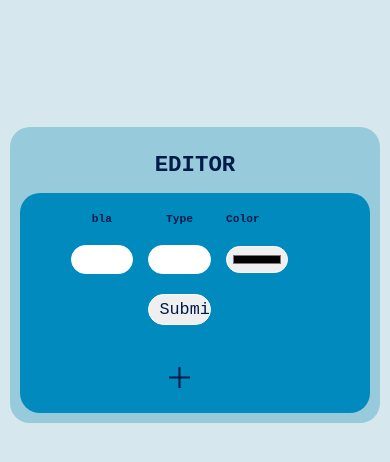
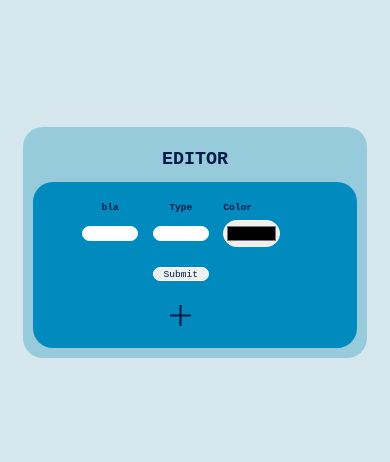
Before and after one commit to Z-Daria/untitled, a website built with webpack: page index.html in a window 390 px wide. Both pictures are taken after a click on the element 179 px from the left and 278 px from the top of the page. Built offline with nearby package versions, Linux system fonts and the light colour scheme.

Commit message:
Added media queries

```diff
--- a/index.html
+++ b/index.html
@@ -3,8 +3,8 @@
 <head>
     <meta charset="UTF-8">
     <meta name="viewport" content="width=device-width, initial-scale=1.0">
-    <title>Document</title>
-    <link href="./style.css" rel="stylesheet" type="text/css" />
+    <title>Editor</title>
+
 </head>
 <body>
     <main>
@@ -50,7 +50,6 @@
     src="https://code.jquery.com/jquery-3.2.1.min.js"
     integrity="sha256-hwg4gsxgFZhOsEEamdOYGBf13FyQuiTwlAQgxVSNgt4="
     crossorigin="anonymous"></script>
-    <script src="./main.js" type="module"></script>
     <script src="./dist/index_bundle.js"></script>
 </body>
 </html>
--- a/style.css
+++ b/style.css
@@ -55,13 +55,17 @@ main {
     padding: 20px;
     display: grid;
     /* grid-template-rows: 1fr 1fr 1fr 1fr; */
-    grid-row-gap: 20px;
+    grid-row-gap: 1%;
     grid-auto-flow: row;
 }
 
  /* table head */
 
- .head div {
+ .head {
+     margin-bottom: 2%;
+ }
+
+.head div {
     font-weight: bold;
  }
 
@@ -75,11 +79,17 @@ main {
     align-items: center;
 }
 
+.name, .type, .color {
+    display: flex;
+    justify-items: center;
+    align-content: center;
+    align-items: center;
+}
+
 .order {
     grid-column: 1/2;
     display: grid;
     align-items: center;
-    /* background-color: firebrick; */
 }
 
 .name, #name {
@@ -114,7 +124,6 @@ main {
 .fields {
     display: none;
     grid-template-columns: 5% 20% 20% 20% 5% 5%;
-    /* grid-template-rows: 1fr 1fr; */
     justify-content: space-between;
     justify-items: center;
     align-content: center;
@@ -127,11 +136,14 @@ input {
 }
 
 #name, #type, #color {
-    font-size: 1.05rem;
     border-radius: 20px;
     border: 1px solid #fff;
-    padding: 4px;
+    padding: 2%;
     margin-bottom: 10px;
+}
+
+input {
+    font-size: 1.05rem;
 }
 
 #name, #type, #color:focus {
@@ -142,10 +154,9 @@ input {
 #submit {
     grid-column: 3/4;
     grid-row: 2/ span 1;
-    padding: 5px 10px;
+    padding: 1% 2%;
     border-radius: 20px;
     border: 1px solid #fff;
-    font-size: 1.05rem;
 }
 
 #submit:focus {
@@ -156,7 +167,6 @@ input {
 .add-record {
     display: grid;
     grid-template-columns: 5% 20% 20% 20% 5% 5%;
-    /* grid-template-rows: 1fr; */
     justify-content: space-between;
     justify-items: center;
     align-content: center;
@@ -184,25 +194,70 @@ input {
 
 @media only screen and (min-width: 700px) and (max-width: 1400px) {
     main {
-        width: 50%;
+        width: 65%;
     }
 }
 
-@media only screen and (min-width: 480px) and (max-width: 910px) {
+@media only screen and (min-width: 700px) and (max-width: 950px) {
+    h1 {
+        font-size: 1.7rem;
+    }
+
+    .data, input {
+        font-size: 1rem;
+    }
+
+    .plus-button svg {
+        width: 42px;
+        height: 42px;
+    }
+
+    .delete svg, .edit svg, .order img {
+        width: 23px;
+        height: auto;
+    }
+}
+
+@media only screen and (min-width: 480px) and (max-width: 699px) {
     main {
         width: 80%;
     }
-}
 
-@media only screen and (min-width: 320px) and (max-width: 480px) {
-    main {
-        width: 95%;
-        padding: 10px;
-        font-size: 0.7rem;
+    h1 {
+        font-size: 1.3rem;
+    }
+
+    .data, input {
+        font-size: 0.8rem;
     }
 
     .plus-button svg {
-        width: 35px;
+        width: 36px;
+        height: 36px;
+    }
+
+    .delete svg, .edit svg, .order img {
+        width: 21px;
+        height: auto;
+    }
+}
+
+@media only screen and (min-width: 320px) and (max-width: 520px) {
+    main {
+        width: 88%;
+        padding: 10px;
+    }
+
+    h1 {
+        font-size: 1.15rem;
+    }
+
+    .data, input {
+        font-size: 0.6rem;
+    }
+
+    .plus-button svg {
+        width: 25px;
         height: 25px;
     }
 
```
